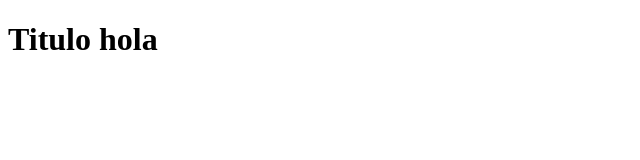
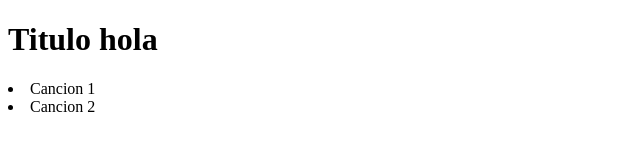
Before and after one commit to zkmark/streaming-musica-nodejs, a website: page index.html in a window 1280 px wide. Shown: the whole page, without its empty margins (0-640 px from the left). Drawn offline with nearby package versions, Linux system fonts and the light colour scheme.

Commit message:
08 - Añadir canciones al HTML

```diff
--- a/index.html
+++ b/index.html
@@ -6,6 +6,18 @@
 </head>
 <body>
 	<h1>Titulo hola</h1>
+	<div class="app">
+		<div class="contenedor-izquierdo">
+			<div class="lista-canciones">
+				<li class="cancion">
+					Cancion 1
+				</li>
+				<li class="cancion">
+					Cancion 2
+				</li>
+			</div>
+		</div>
+	</div>
 	<script type="text/javascript" src="/jquery/jquery.js"></script>
 	<script type="text/javascript" src="/js/main.js"></script>
 </body>
```
